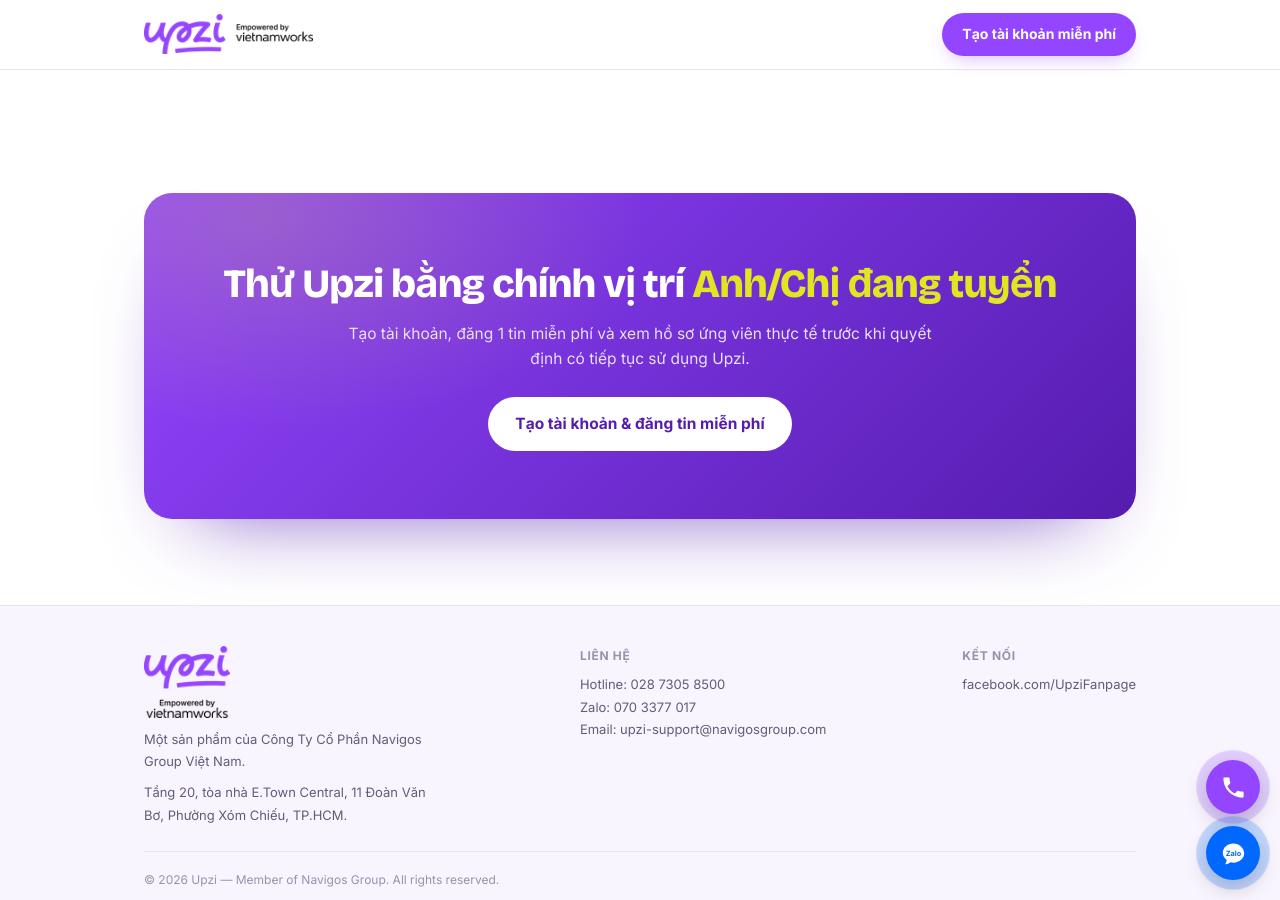
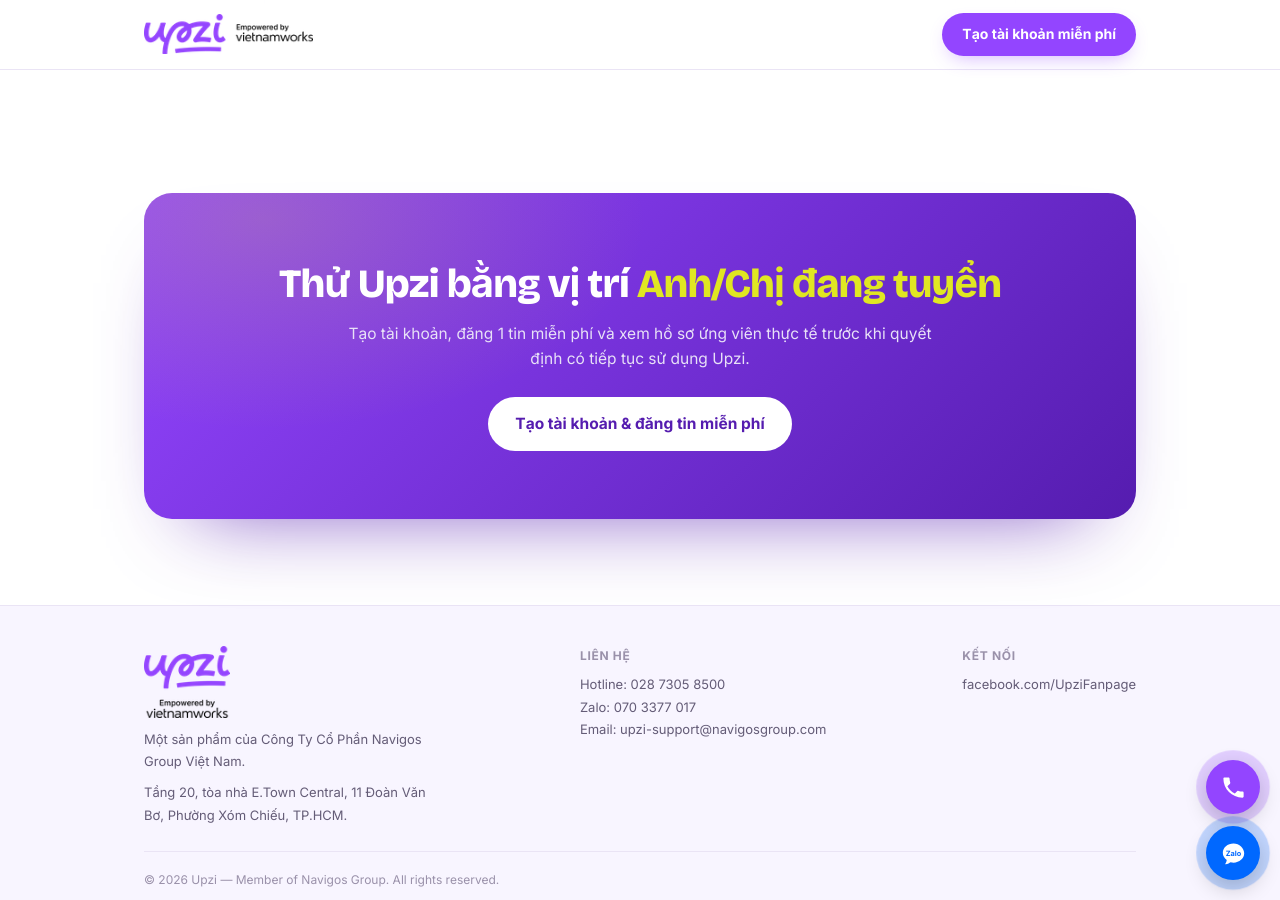
Before and after one commit to upzi-vn/employers, a Jekyll site: the page free-trial.html, which Jekyll copies as it is, in a window 1280 px wide and 900 px high, scrolled down 6693 px. Built offline with Jekyll 4.4.1, drawn with Linux system fonts in a browser that asks for light colours.

Commit message:
Fix formatting in final section of free-trial.html

```diff
--- a/free-trial.html
+++ b/free-trial.html
@@ -471,7 +471,7 @@
   </section>
 
   <!-- 11. CTA CUỐI -->
-  <section class="final" id="dang-ky"><div class="wrap"><div class="final-in"><h2>Thử Upzi bằng chính vị trí <span class="hl">Anh/Chị đang tuyển</span></h2><p>Tạo tài khoản, đăng 1 tin miễn phí và xem hồ sơ ứng viên thực tế trước khi quyết định có tiếp tục sử dụng Upzi.</p><a class="btn-primary" href="https://talent.navigos.vn/auth/register" target="_blank" rel="noopener">Tạo tài khoản &amp; đăng tin miễn phí</a></div></div></section>
+  <section class="final" id="dang-ky"><div class="wrap"><div class="final-in"><h2>Thử Upzi bằng vị trí <span class="hl">Anh/Chị đang tuyển</span></h2><p>Tạo tài khoản, đăng 1 tin miễn phí và xem hồ sơ ứng viên thực tế trước khi quyết định có tiếp tục sử dụng Upzi.</p><a class="btn-primary" href="https://talent.navigos.vn/auth/register" target="_blank" rel="noopener">Tạo tài khoản &amp; đăng tin miễn phí</a></div></div></section>
 
   <footer><div class="wrap"><div class="f-top"><div class="f-col"><img src="/images/logo-upzi-vertical.png" srcset="/images/logo-upzi-vertical.png 1x, /images/logo-upzi-vertical@2x.png 2x" alt="Upzi — Empowered by VietnamWorks" class="f-logo-img"><p>Một sản phẩm của Công Ty Cổ Phần Navigos Group Việt Nam.</p><p style="margin-top:8px">Tầng 20, tòa nhà E.Town Central, 11 Đoàn Văn Bơ, Phường Xóm Chiếu, TP.HCM.</p></div><div class="f-col"><h4>Liên hệ</h4><p>Hotline: 028 7305 8500</p><p>Zalo: 070 3377 017</p><p>Email: upzi-support@navigosgroup.com</p></div><div class="f-col"><h4>Kết nối</h4><p><a href="https://facebook.com/UpziFanpage" target="_blank" rel="noopener">facebook.com/UpziFanpage</a></p></div></div><div class="f-bot">© 2026 Upzi — Member of Navigos Group. All rights reserved.</div></div></footer>
 
```
